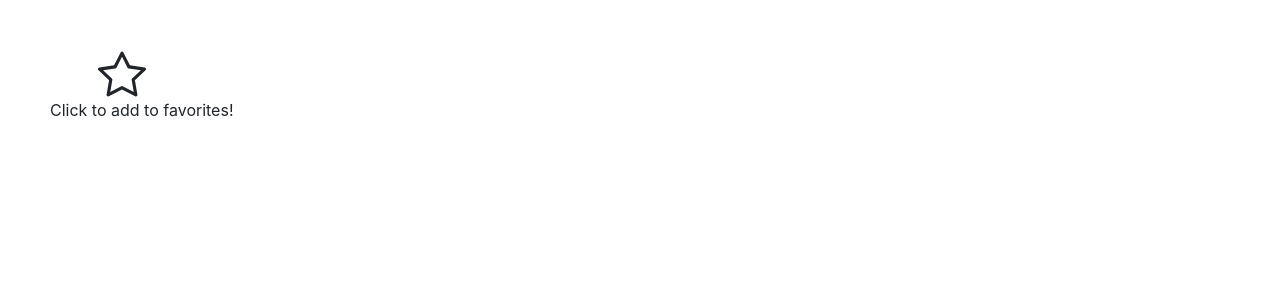
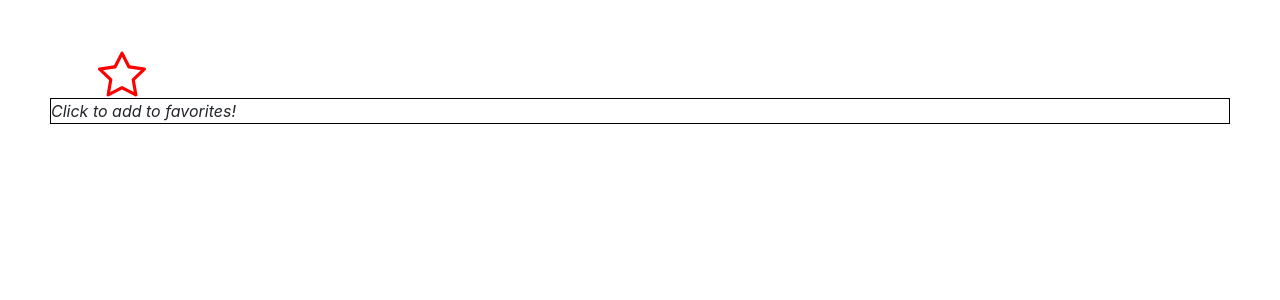
Before and after one commit to albaramosp/Angular, an Angular app: page / in a window 1280 px wide. Shown: the top 300 px of the page. Built offline with nearby package versions, Linux system fonts and the light colour scheme.

Commit message:
Styles added

```diff
--- a/src/app/app.component.html
+++ b/src/app/app.component.html
@@ -1 +1 @@
-<favorite [isFavorite]="post.isFavorite" (myChange)="onFavChanged()"></favorite>
+<favorite [isFavorite]="post.isFavorite" (myChange)="onFavChanged($event)"></favorite>
--- a/src/app/app.component.ts
+++ b/src/app/app.component.ts
@@ -1,4 +1,5 @@
 import { Component } from '@angular/core';
+import { FavoriteChangedEventArgs } from './favorite/favorite.component';
 
 @Component({
   selector: 'app-root',
@@ -11,7 +12,7 @@ export class AppComponent {
     isFavorite: false
   }
 
-  onFavChanged(){
-    console.log("Fav was changed!");
+  onFavChanged(eventArgs: FavoriteChangedEventArgs){
+    console.log("Fav was changed, now it is ", eventArgs);
   }
 }
--- a/src/app/favorite/favorite.component.css
+++ b/src/app/favorite/favorite.component.css
@@ -0,0 +1,3 @@
+svg {
+    color: cyan;
+}
--- a/src/app/favorite/favorite.component.ts
+++ b/src/app/favorite/favorite.component.ts
@@ -2,7 +2,6 @@ import { Component, OnInit, Input, Output, HostListener, EventEmitter } from '@a
 
 @Component({
   selector: 'favorite',
-  styleUrls: ['./favorite.component.css'],
   template: `
 
     <svg id="favIconFull" (click)="toggleFavorite()" style="visibility:hidden;" width="3em" height="3em" viewBox="0 0 16 16" class="bi bi-star-fill" fill="currentColor" xmlns="http://www.w3.org/2000/svg">
@@ -13,17 +12,21 @@ import { Component, OnInit, Input, Output, HostListener, EventEmitter } from '@a
       <path d="M2.866 14.85c-.078.444.36.791.746.593l4.39-2.256 4.389 2.256c.386.198.824-.149.746-.592l-.83-4.73 3.523-3.356c.329-.314.158-.888-.283-.95l-4.898-.696L8.465.792a.513.513 0 0 0-.927 0L5.354 5.12l-4.898.696c-.441.062-.612.636-.283.95l3.523 3.356-.83 4.73zm4.905-2.767l-3.686 1.894.694-3.957a.565.565 0 0 0-.163-.505L1.71 6.745l4.052-.576a.525.525 0 0 0 .393-.288l1.847-3.658 1.846 3.658a.525.525 0 0 0 .393.288l4.052.575-2.906 2.77a.564.564 0 0 0-.163.506l.694 3.957-3.686-1.894a.503.503 0 0 0-.461 0z"/>
     </svg>
     <p>Click to add to favorites!</p>
+            `,
+  styleUrls: ['./favorite.component.css'],
+  styles: [`
+    p {
+      border: 1px solid black;
+      font-style: italic;
+    }
 
-
-
-            `
+    svg{color: red;}
+  `]
 
 })
 export class FavoriteComponent implements OnInit {
   @Input('isFavorite') isFavoriteSelected:boolean;
-  @Output() myChange = new EventEmitter();
-
-  constructor() { }
+  @Output('myChange') change = new EventEmitter();
 
   ngOnInit(): void {
     console.log("Me llamo con isFav=", this.isFavoriteSelected);
@@ -50,7 +53,11 @@ export class FavoriteComponent implements OnInit {
   toggleFavorite(){
     this.setupFav();
     this.isFavoriteSelected = !this.isFavoriteSelected;
-    this.myChange.emit();
+    this.change.emit({ newValue: this.isFavoriteSelected });
   }
 
 }
+
+export interface FavoriteChangedEventArgs {
+  newValue: boolean
+}
```
